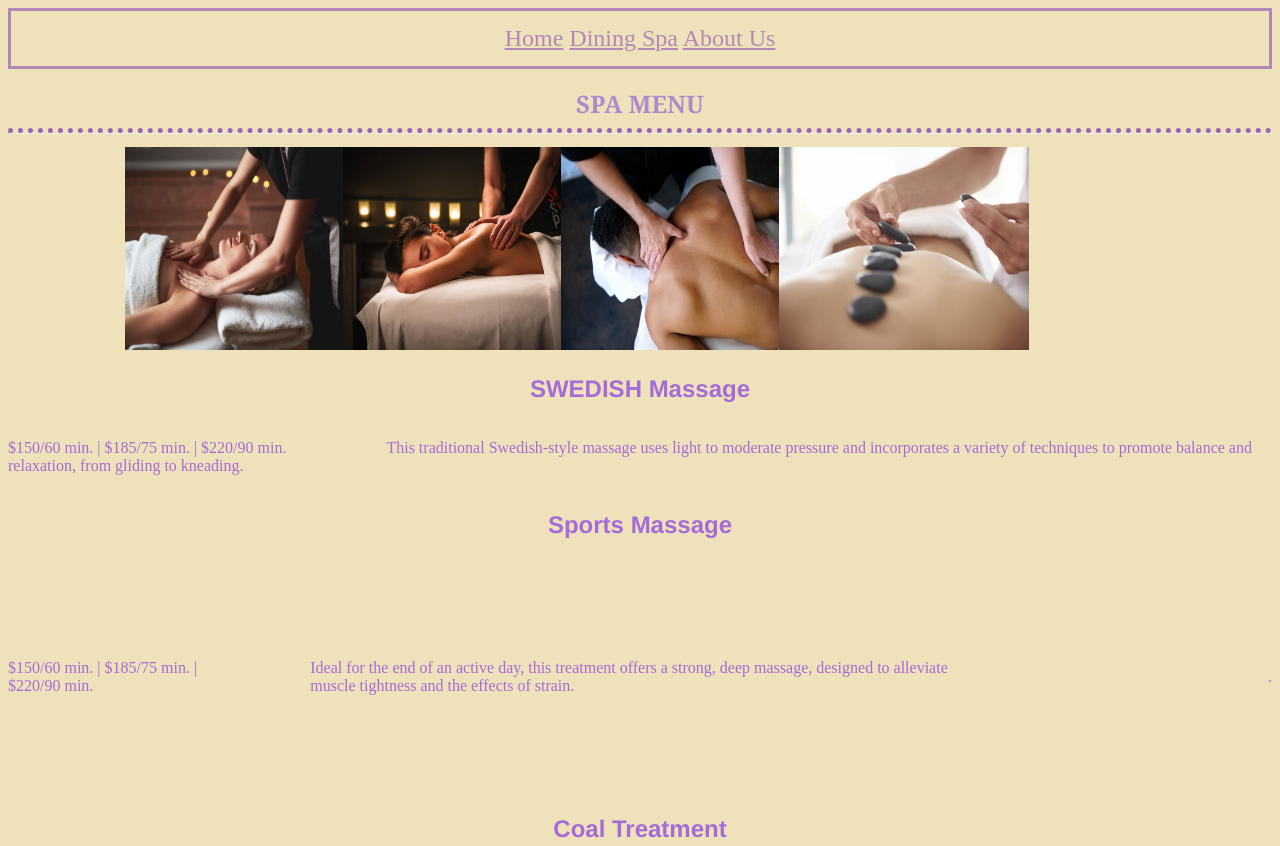
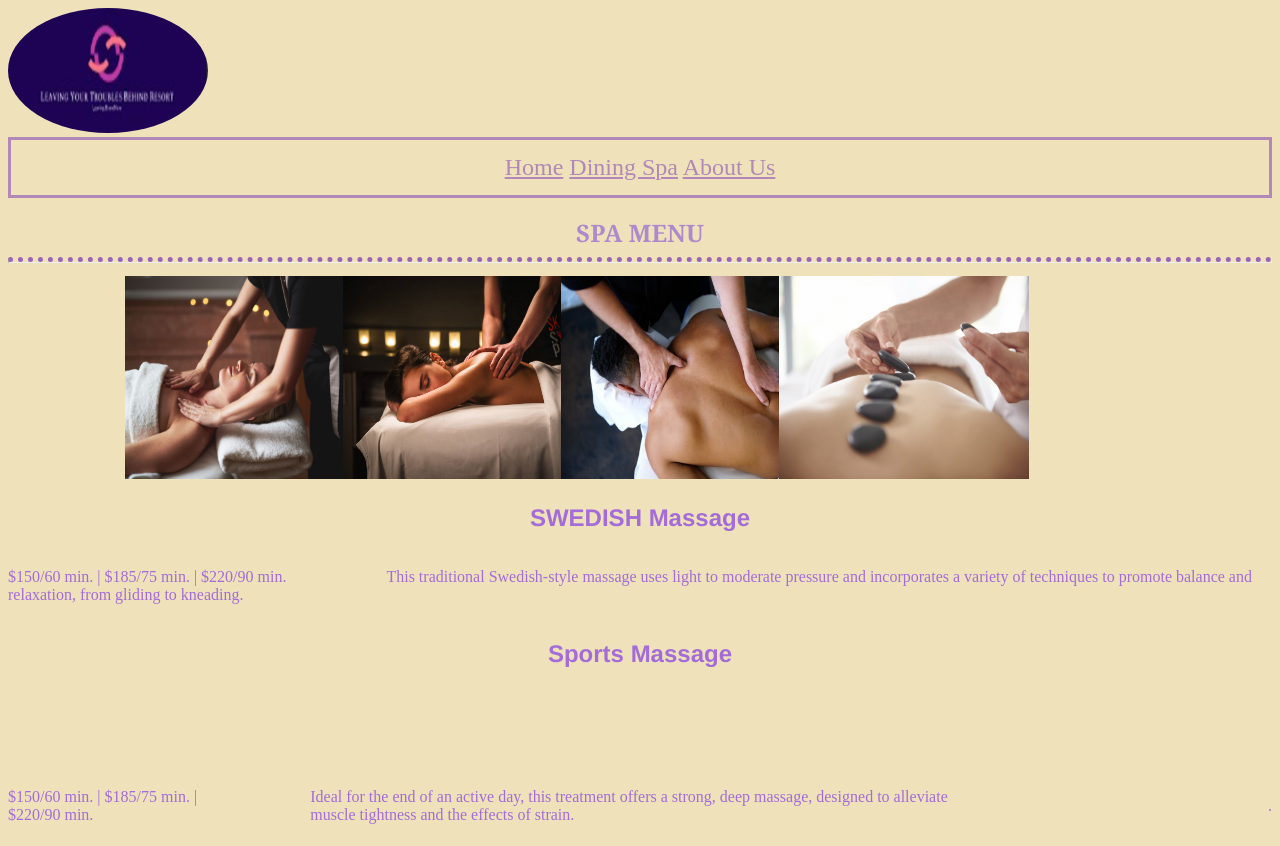
Before and after one commit to MoneyMal/MoneyMal.github.io, a plain HTML site: page spamenu.html in a window 1280 px wide. Shown: the top 846 px of the page. Drawn offline with Linux system fonts and the light colour scheme.

Commit message:
Update spamenu.html

```diff
--- a/spamenu.html
+++ b/spamenu.html
@@ -37,6 +37,9 @@
 </style>
       </style>
   </head>
+<div>
+        <center> <img id = "logo" src = "Images/logo2.png" alt = "Good logo" height = "125" width = "200"> </center>
+     </div>
 
   <body><center> <nav>
 			<a href = "index.html">Home</a>
```
